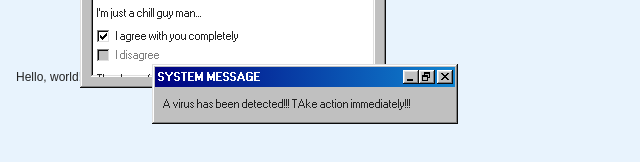
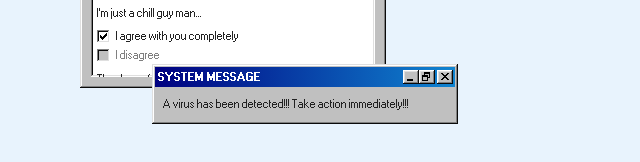
Before and after one commit to esophenia/esophenia.github.io, a plain HTML site: page index.html in a window 1280 px wide. Shown: the part 148-310 px from the top of the page, 0-640 px from the left. Drawn offline with nearby package versions, Linux system fonts and the light colour scheme.

Commit message:
Update index.html

```diff
--- a/index.html
+++ b/index.html
@@ -109,14 +109,8 @@
     </div>
 	<!-- window body -->
     <div class="window-body">
-	  <p>A virus has been detected!!! TAke action immediately!!!</p>
+	  <p>A virus has been detected!!! Take action immediately!!!</p>
     </div>
   </div>
 </body>
 </html>
-    <div class="window-body">
-      <p>Hello, world!</p>
-    </div>
-  </div>
-</body>
-</html>
```
